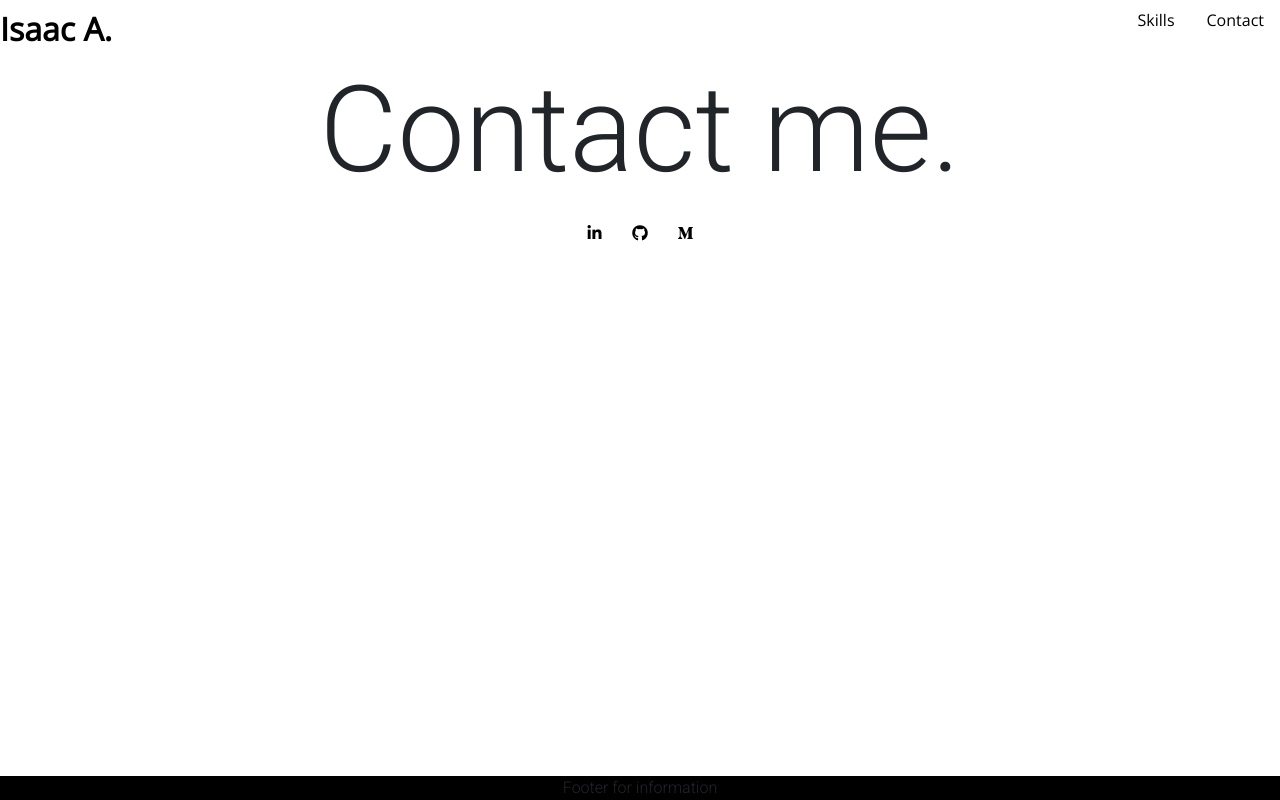
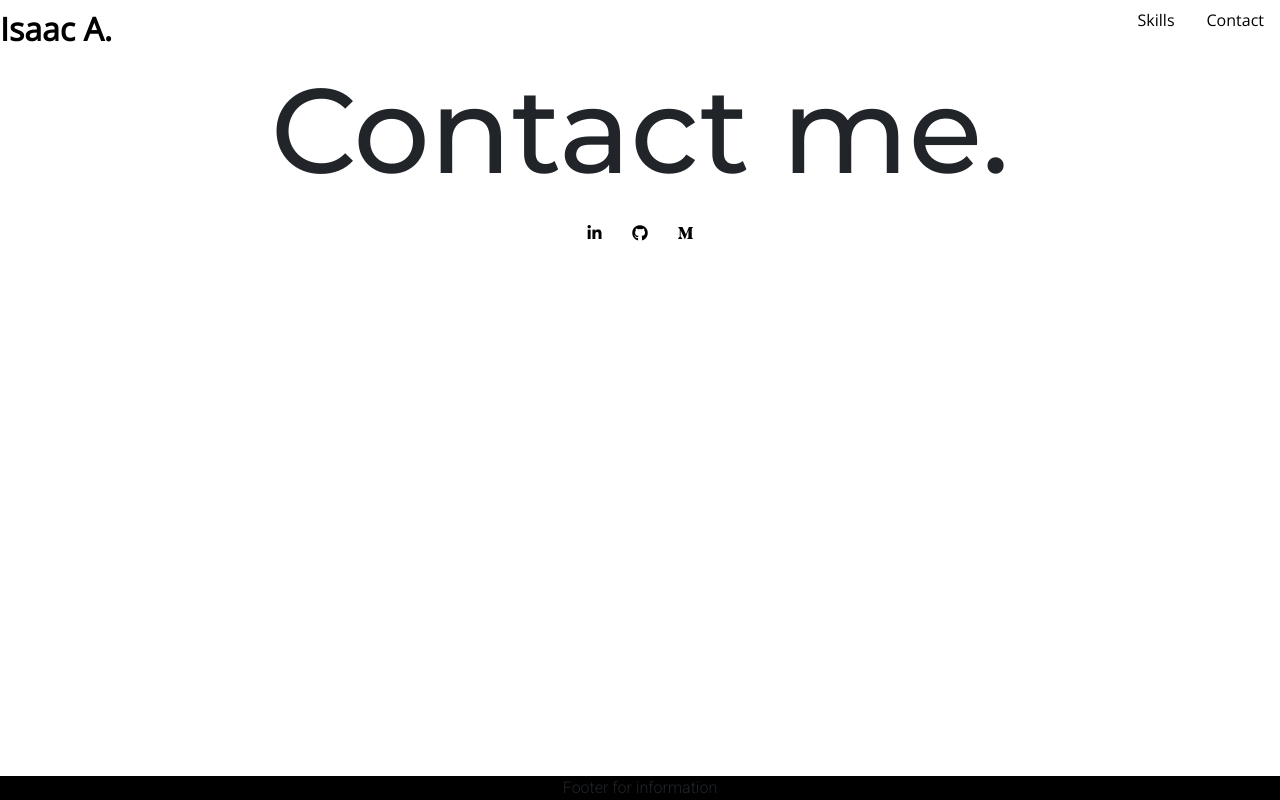
Before and after one commit to IA26/my-portfolio, a React (Create React App) app: page /contact in a window 1280 px wide. Built offline with nearby package versions, Linux system fonts and the light colour scheme.

Commit message:
added font to contact

```diff
--- a/public/index.html
+++ b/public/index.html
@@ -6,6 +6,8 @@
     <link rel="stylesheet" href="https://stackpath.bootstrapcdn.com/bootstrap/4.5.2/css/bootstrap.min.css" integrity="sha384-JcKb8q3iqJ61gNV9KGb8thSsNjpSL0n8PARn9HuZOnIxN0hoP+VmmDGMN5t9UJ0Z" crossorigin="anonymous">
     <link rel="preconnect" href="https://fonts.gstatic.com">
     <link href="https://fonts.googleapis.com/css2?family=Open+Sans:wght@300&display=swap" rel="stylesheet">
+    <link rel="preconnect" href="https://fonts.gstatic.com">
+    <link href="https://fonts.googleapis.com/css2?family=Montserrat:wght@500&display=swap" rel="stylesheet">
     <meta name="viewport" content="width=device-width, initial-scale=1" />
     <meta name="theme-color" content="#000000" />
     <meta name="viewport" content="width=device-width, initial-scale=1">
--- a/src/App.css
+++ b/src/App.css
@@ -103,6 +103,9 @@
 
 }
 
+
+
 #contact-id {
+  font-family: 'Montserrat', sans-serif;
   font-size: 120px;
 }
```
